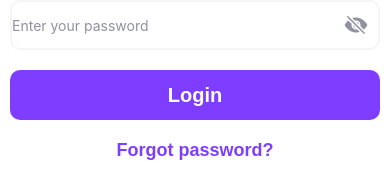
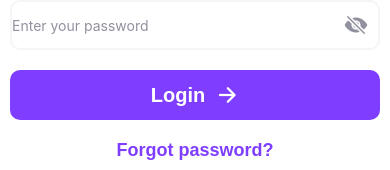
Before and after one commit to anshusinha872/splitKaro, a React Native app in the folder SplitKaroApp/: screen /Login in a window 390 px wide. Shown: the part 166-336 px from the top of the page. Built offline with nearby package versions, Linux system fonts and the light colour scheme.

Commit message:
Add loading state and activity indicator to login button, improve error handling

```diff
--- a/SplitKaroApp/src/screens/LoginScreen.js
+++ b/SplitKaroApp/src/screens/LoginScreen.js
@@ -5,6 +5,7 @@ import {
   StyleSheet,
   TextInput,
   TouchableOpacity,
+  ActivityIndicator,
 } from "react-native";
 import { Ionicons } from "@expo/vector-icons";
 
@@ -12,7 +13,7 @@ const LoginScreen = ({ navigation }) => {
   const [loginForm, setLoginForm] = React.useState({ email: "", password: "" });
   const [showPassword, setShowPassword] = React.useState(false);
   const [error, setError] = React.useState({ email: "", password: "" });
-
+  const [loading, setLoading] = React.useState(false);
   const onChange = (key, value) => {
     setLoginForm({ ...loginForm, [key]: value });
     setError({ ...error, [key]: "" }); // Clear error on change
@@ -26,24 +27,38 @@ const LoginScreen = ({ navigation }) => {
   const onBlur = (key) => {
     if (key === "email") {
       if (!validateEmail(loginForm.email)) {
-        setError((prevError) => ({ ...prevError, email: "Invalid email address" }));
+        setError((prevError) => ({
+          ...prevError,
+          email: "Invalid email address",
+        }));
       }
     }
   };
 
   const handleLogin = () => {
     if (!loginForm.email || !validateEmail(loginForm.email)) {
-      setError((prevError) => ({ ...prevError, email: "Please enter a valid email" }));
+      setError((prevError) => ({
+        ...prevError,
+        email: "Please enter a valid email",
+      }));
       return;
     }
 
     if (!loginForm.password) {
-      setError((prevError) => ({ ...prevError, password: "Password is required" }));
+      setError((prevError) => ({
+        ...prevError,
+        password: "Password is required",
+      }));
       return;
     }
 
     // Simulate successful login
     console.log("Login successful", loginForm);
+    setLoading(true);
+    setTimeout(() => {
+      setLoading(false);
+      // navigateToMainApp();
+    }, 2000);
     return;
     navigation.replace("MainApp"); // Navigate to the TabNavigator
   };
@@ -70,7 +85,7 @@ const LoginScreen = ({ navigation }) => {
           onChangeText={(text) => onChange("email", text)}
         />
       </View>
-        {error.email ? <Text style={styles.errorText}>{error.email}</Text> : null}
+      {error.email ? <Text style={styles.errorText}>{error.email}</Text> : null}
 
       <View style={styles.inputContainer}>
         <TextInput
@@ -88,18 +103,29 @@ const LoginScreen = ({ navigation }) => {
           onPress={toggleShowPassword}
           style={{ position: "absolute", right: 10, top: 10 }}
         />
-        {error.password ? <Text style={styles.errorText}>{error.password}</Text> : null}
+        {error.password ? (
+          <Text style={styles.errorText}>{error.password}</Text>
+        ) : null}
       </View>
 
-      <TouchableOpacity onPress={handleLogin} style={styles.loginBtn}>
+      <TouchableOpacity
+        disabled={loading}
+        onPress={handleLogin}
+        style={[styles.loginBtn, loading ? { backgroundColor: "#B18AFF" } : null]}
+      >
         <Text style={styles.btnText}>Login</Text>
+        {loading ? (
+          <ActivityIndicator size="small" color="#fff" />
+        ) : (
+          <Ionicons name="arrow-forward" size={24} color="#fff" />
+        )}
       </TouchableOpacity>
 
       <Text style={styles.forgetPasswordText}>Forgot password?</Text>
 
       <View style={styles.signupContainer}>
         <Text style={styles.signupText}>
-          Don't have an account yet?{' '}
+          Don't have an account yet?{" "}
           <Text
             style={styles.signupLink}
             onPress={() => navigation.navigate("Signup")}
@@ -164,6 +190,9 @@ const styles = StyleSheet.create({
     alignItems: "center",
     fontSize: 16,
     marginTop: 20,
+    flexDirection: "row",
+    alignItems: "center",
+    gap: 10,
   },
   btnText: {
     color: "#fff",
```
